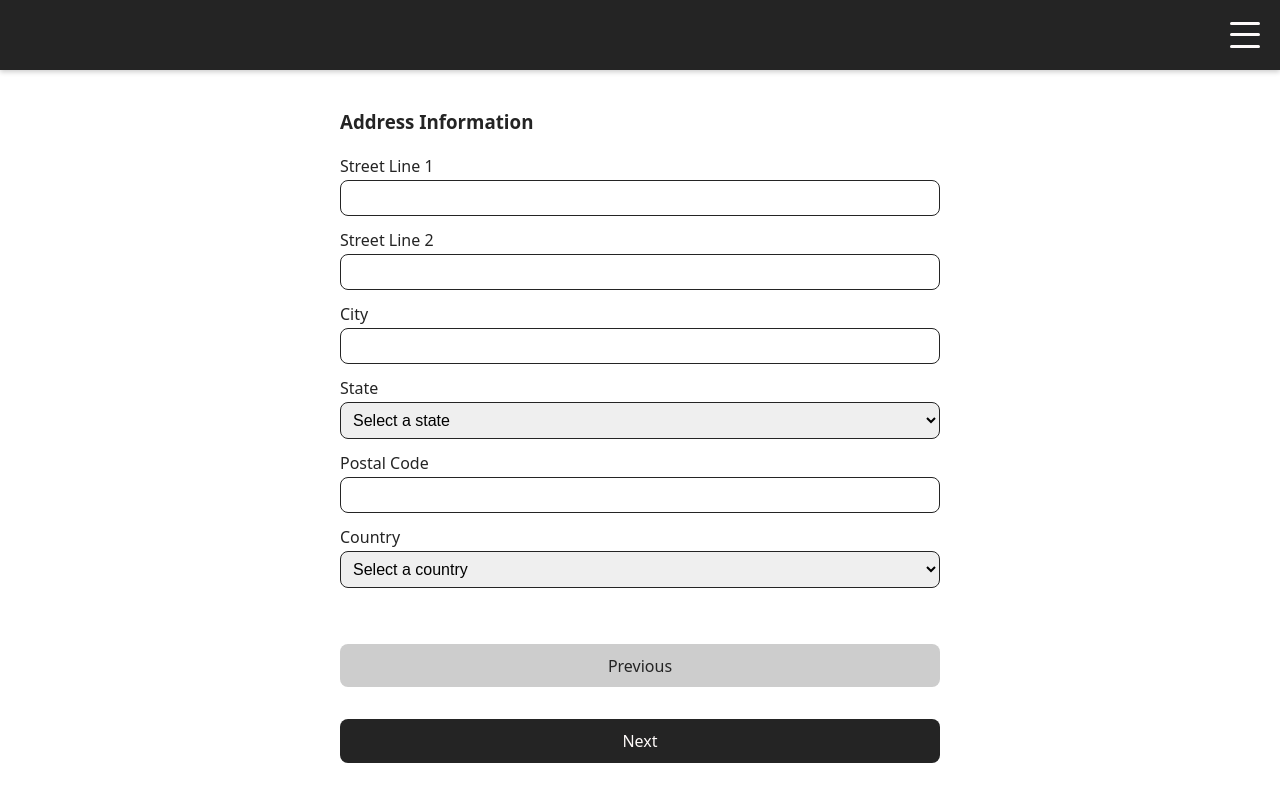
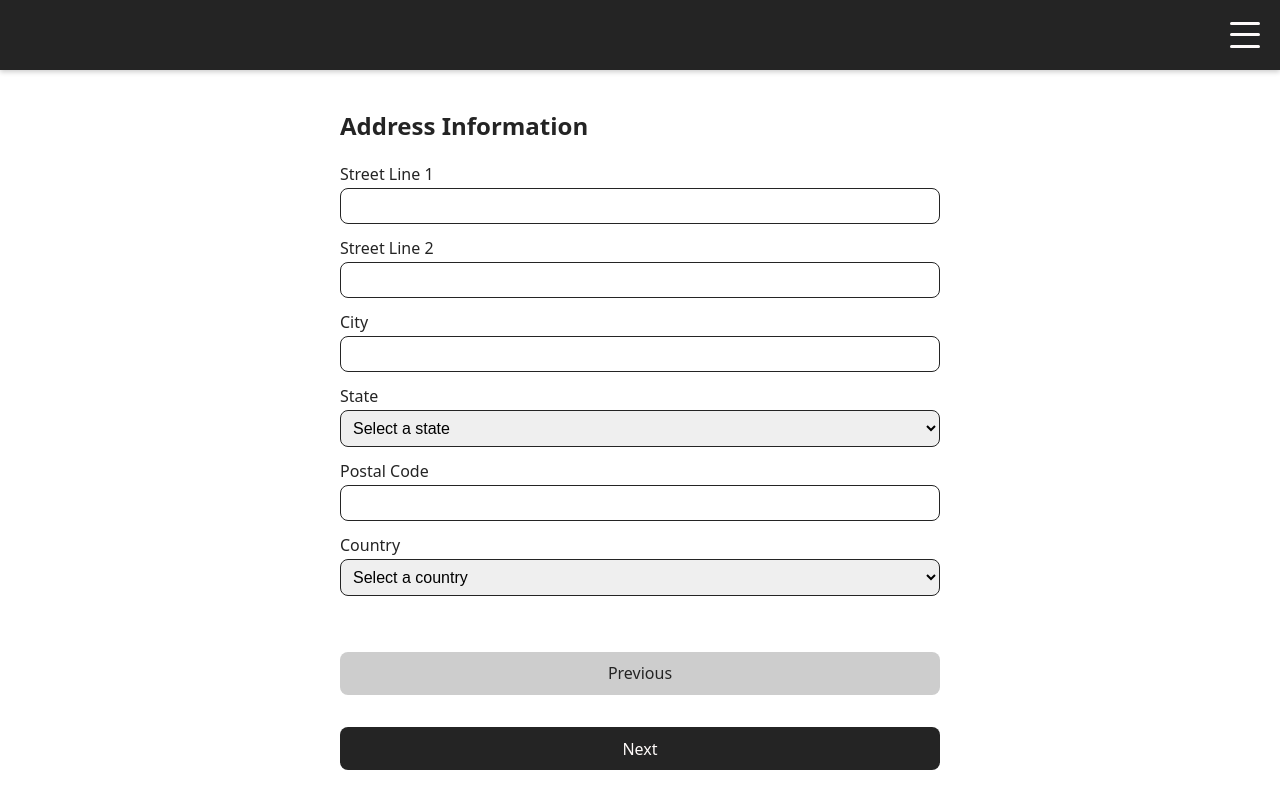
Before and after one commit to yusufalp/program-platform-client, a React (Vite) app: page /profile-form in a window 1280 px wide. Built offline with nearby package versions, Linux system fonts and the light colour scheme; sample sign-in values are in the browser's storage.

Commit message:
update page titles

```diff
--- a/src/features/profile/ProfileForm/steps/AddressStep.tsx
+++ b/src/features/profile/ProfileForm/steps/AddressStep.tsx
@@ -36,7 +36,7 @@ export default function AddressStep({ data, setData }: StepProps) {
 
   return (
     <div>
-      <h3>Address Information</h3>
+      <h2>Address Information</h2>
       <div>
         <label htmlFor="line1">Street Line 1</label>
         <input
--- a/src/features/profile/ProfileForm/steps/BioStep.tsx
+++ b/src/features/profile/ProfileForm/steps/BioStep.tsx
@@ -17,7 +17,7 @@ export default function BioStep({ data, setData }: StepProps) {
 
   return (
     <div>
-      <h3>Personal Information</h3>
+      <h2>Personal Information</h2>
       <div>
         <label htmlFor="bio">Bio</label>
         <textarea
--- a/src/features/profile/ProfileForm/steps/LinksStep.tsx
+++ b/src/features/profile/ProfileForm/steps/LinksStep.tsx
@@ -15,7 +15,7 @@ export default function LinksStep({ data, setData }: StepProps) {
 
   return (
     <div>
-      <h3>Social Media Information</h3>
+      <h2>Social Media Information</h2>
       <div>
         <label htmlFor="linkedin">LinkedIn</label>
         <input
```
